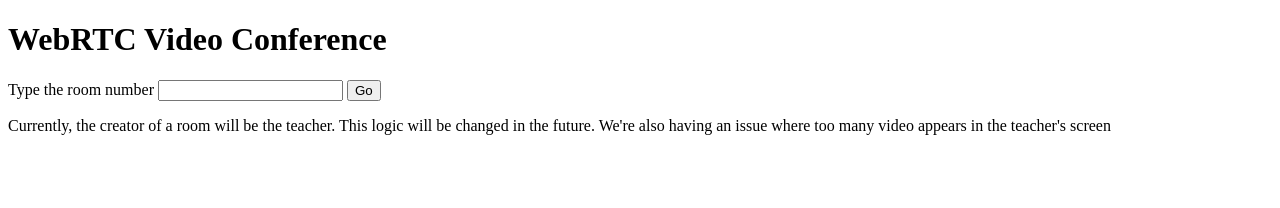
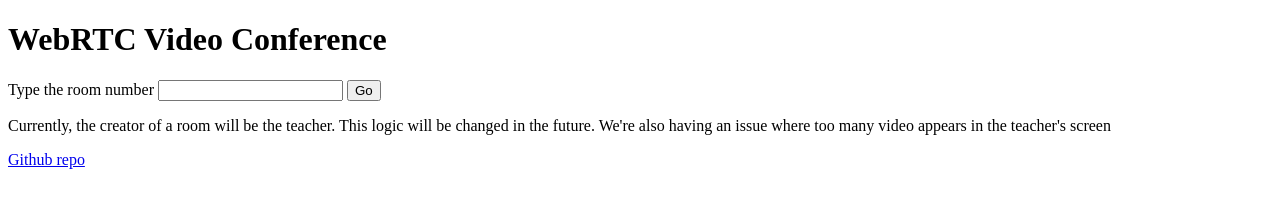
Before and after one commit to qhuy4119/webrtc-video-broadcast, a website: page public/index.html in a window 1280 px wide. Drawn offline with nearby package versions, Linux system fonts and the light colour scheme; no server answers.

Commit message:
add github link to front page

```diff
--- a/public/index.html
+++ b/public/index.html
@@ -13,6 +13,7 @@
         <p> Currently, the creator of a room will be the teacher. This logic will be changed in the future.
             We're also having an issue where too many video appears in the teacher's screen
         </p>
+        <a href="https://github.com/qhuy4119/webrtc-video-broadcast"> Github repo</a>
     </div>
 
     <div id="consultingRoom" style="display:none">
```
Also changed, not shown: README.md.
